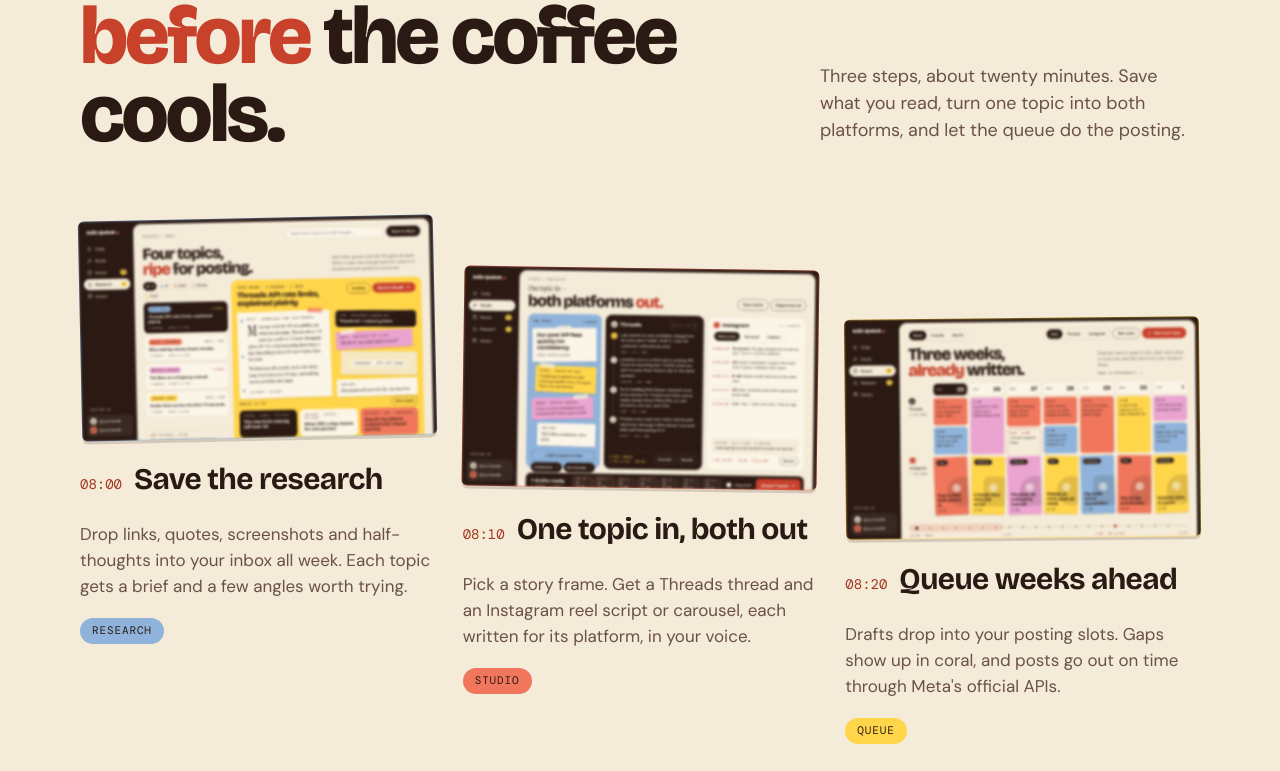
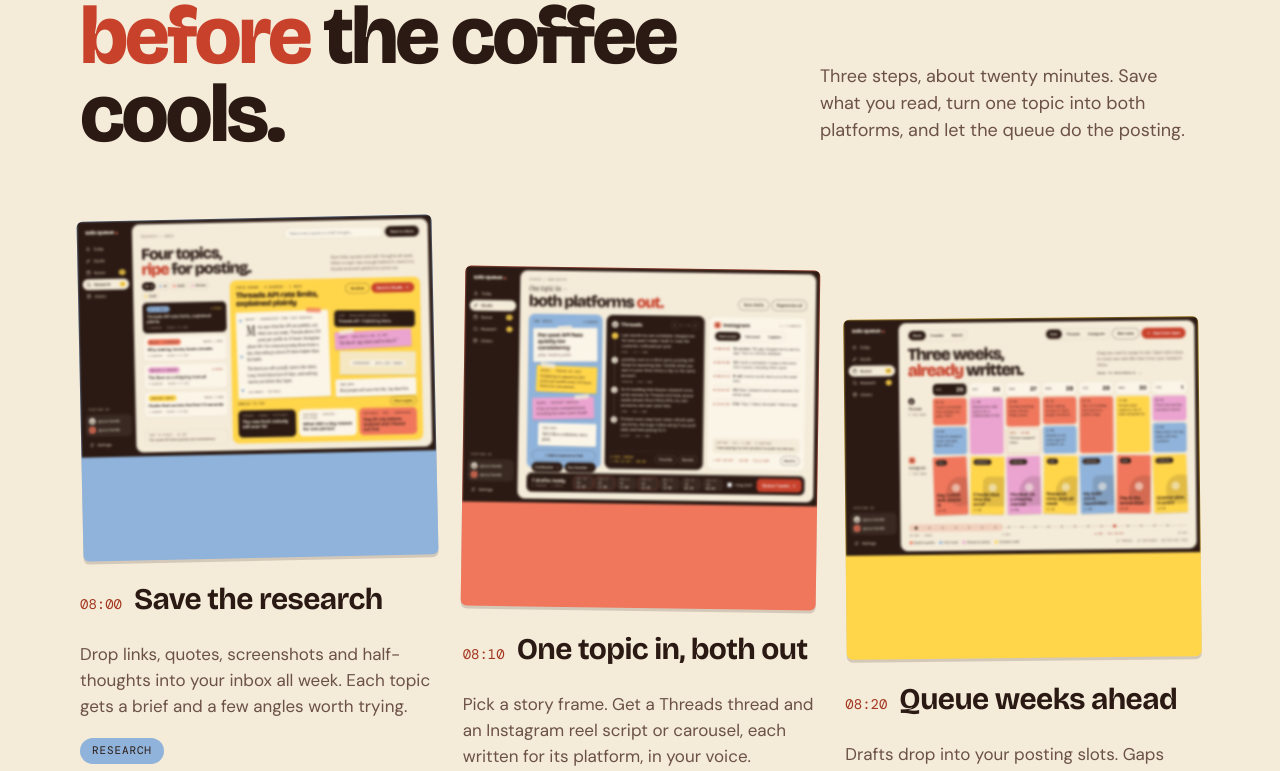
Before and after one commit to rahulkolli98/solo-queue-landing, a Next.js app: page / in a window 1280 px wide. Shown: the part 2012-2783 px from the top of the page. Built offline with nearby package versions, Linux system fonts and the light colour scheme; no server answers.

Commit message:
Landing wide-monitor: cap hero row, restore 340px step frames, 610px collage cluster

```diff
--- a/src/components/landing/BuildLog.tsx
+++ b/src/components/landing/BuildLog.tsx
@@ -64,7 +64,15 @@ export default function BuildLog() {
           </svg>
         </a>
       </div>
-      <div style={{ position: "relative", height: 420 }}>
+      <div
+        style={{
+          position: "relative",
+          height: 420,
+          width: "100%",
+          maxWidth: 610,
+          marginLeft: "auto",
+        }}
+      >
         <div
           className="l-pnote"
           style={{
--- a/src/components/landing/Hero.tsx
+++ b/src/components/landing/Hero.tsx
@@ -25,6 +25,9 @@ export default function Hero() {
           justifyContent: "space-between",
           alignItems: "flex-start",
           marginTop: 30,
+          maxWidth: 1440,
+          marginLeft: "auto",
+          marginRight: "auto",
         }}
       >
         <div
--- a/src/components/landing/How.tsx
+++ b/src/components/landing/How.tsx
@@ -95,7 +95,7 @@ export default function How() {
               style={{
                 background: s.bg,
                 borderRadius: 6,
-                height: 220,
+                height: 340,
                 boxSizing: "border-box",
                 overflow: "hidden",
                 transform: `rotate(${s.tilt})`,
@@ -112,9 +112,8 @@ export default function How() {
                 sizes="(max-width: 900px) 100vw, 480px"
                 style={{
                   width: "100%",
-                  height: "100%",
-                  objectFit: "cover",
-                  objectPosition: "top left",
+                  height: "auto",
+                  display: "block",
                   filter: "blur(1px)",
                 }}
               />
```
